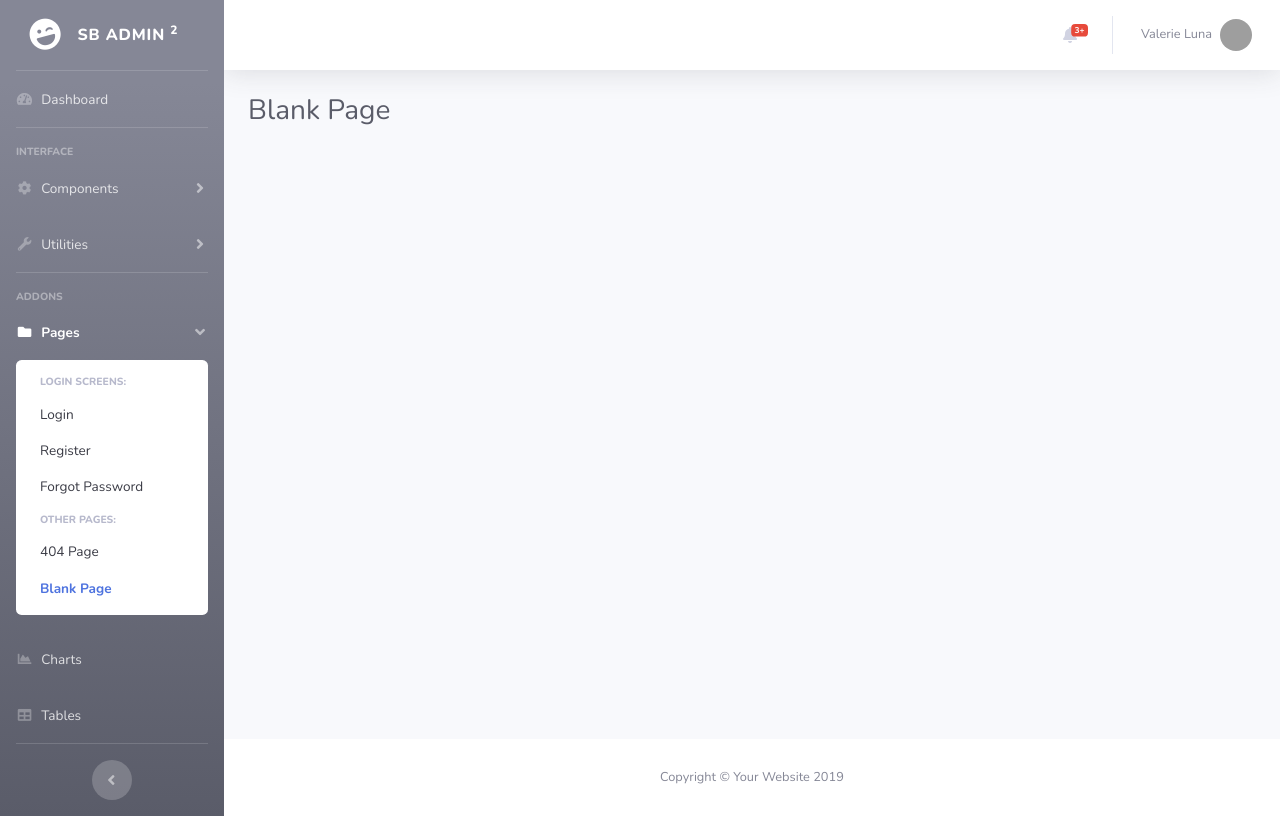
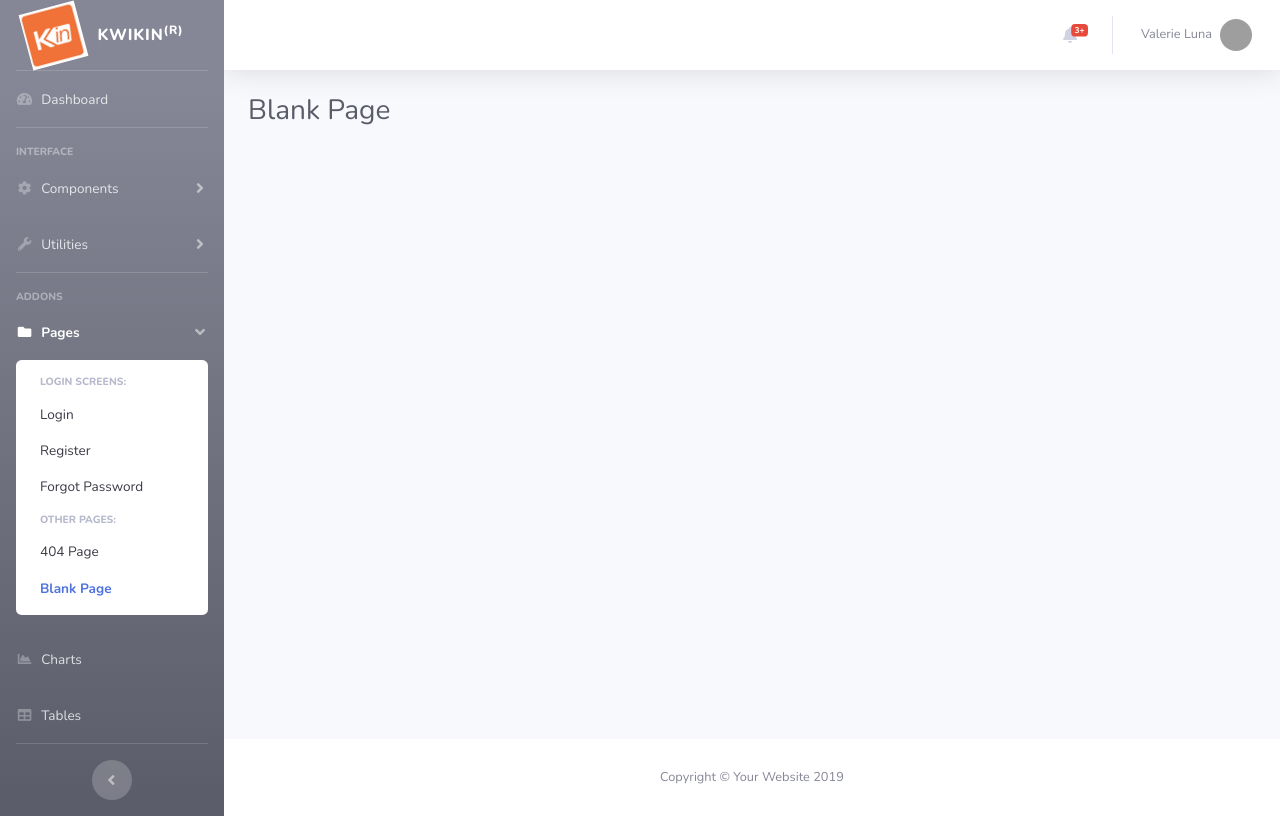
Before and after one commit to arturor19/kwikin, a website with bundled scripts: page Kwikin/Frontend/startbootstrap-sb-admin-2-gh-pages 2/layout.html in a window 1280 px wide. Built offline with nearby package versions, Linux system fonts and the light colour scheme; grey boxes are pictures that could not be loaded.

Commit message:
logo kwikin en layout

```diff
--- a/Kwikin/Frontend/startbootstrap-sb-admin-2-gh-pages 2/layout.html
+++ b/Kwikin/Frontend/startbootstrap-sb-admin-2-gh-pages 2/layout.html
@@ -31,9 +31,9 @@
       <!-- Sidebar - Brand -->
       <a class="sidebar-brand d-flex align-items-center justify-content-center" href="index.html">
         <div class="sidebar-brand-icon rotate-n-15">
-          <i class="fas fa-laugh-wink"></i>
+          <img src="img/favicon-57.png">
         </div>
-        <div class="sidebar-brand-text mx-3">SB Admin <sup>2</sup></div>
+        <div class="sidebar-brand-text mx-3">Kwikin<sup>(r)</sup></div>
       </a>
 
       <!-- Divider -->
```
Also changed, not shown: Kwikin/Frontend/startbootstrap-sb-admin-2-gh-pages 2/img/favicon-16.png (added), Kwikin/Frontend/startbootstrap-sb-admin-2-gh-pages 2/img/favicon-57.png (added), 1 other file.
